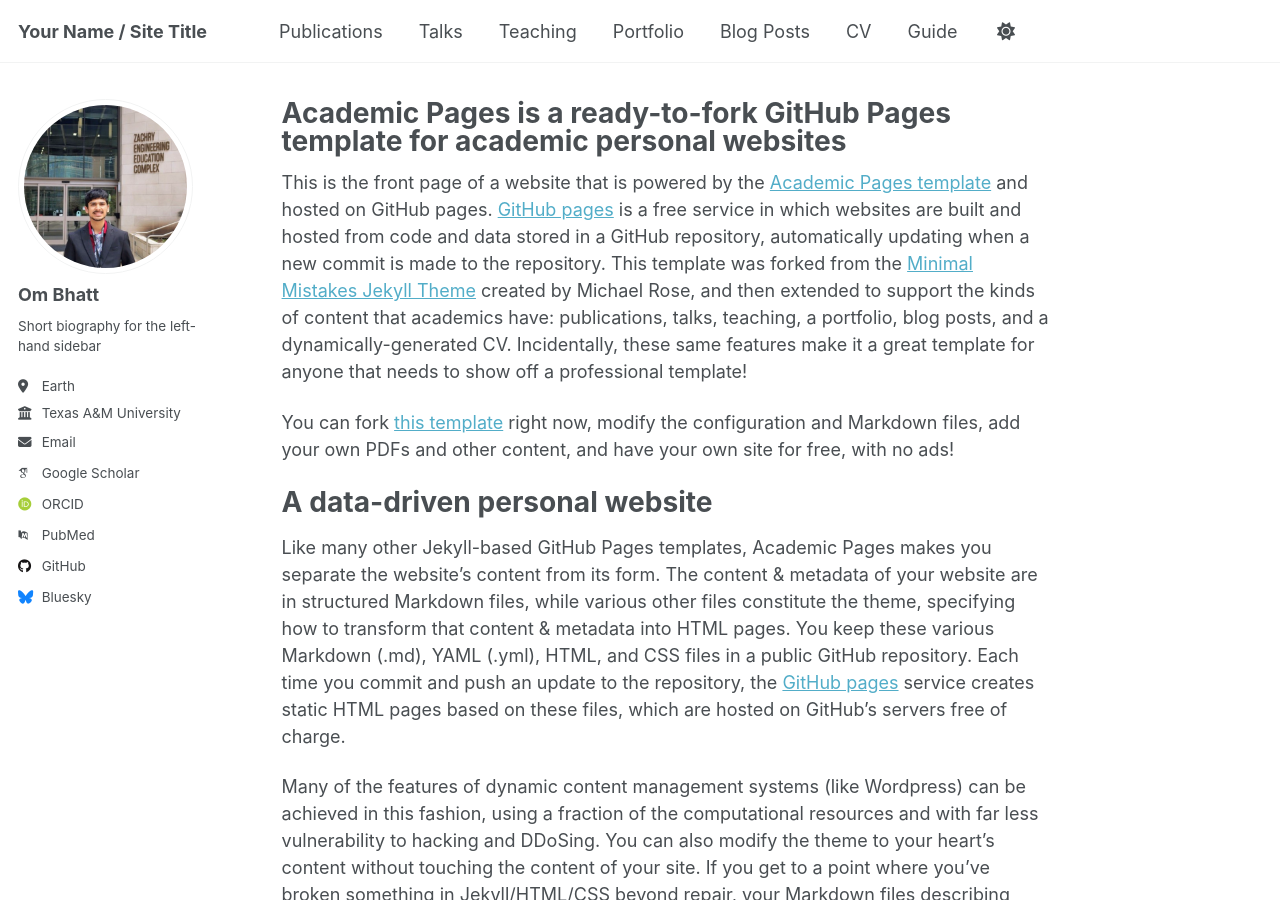
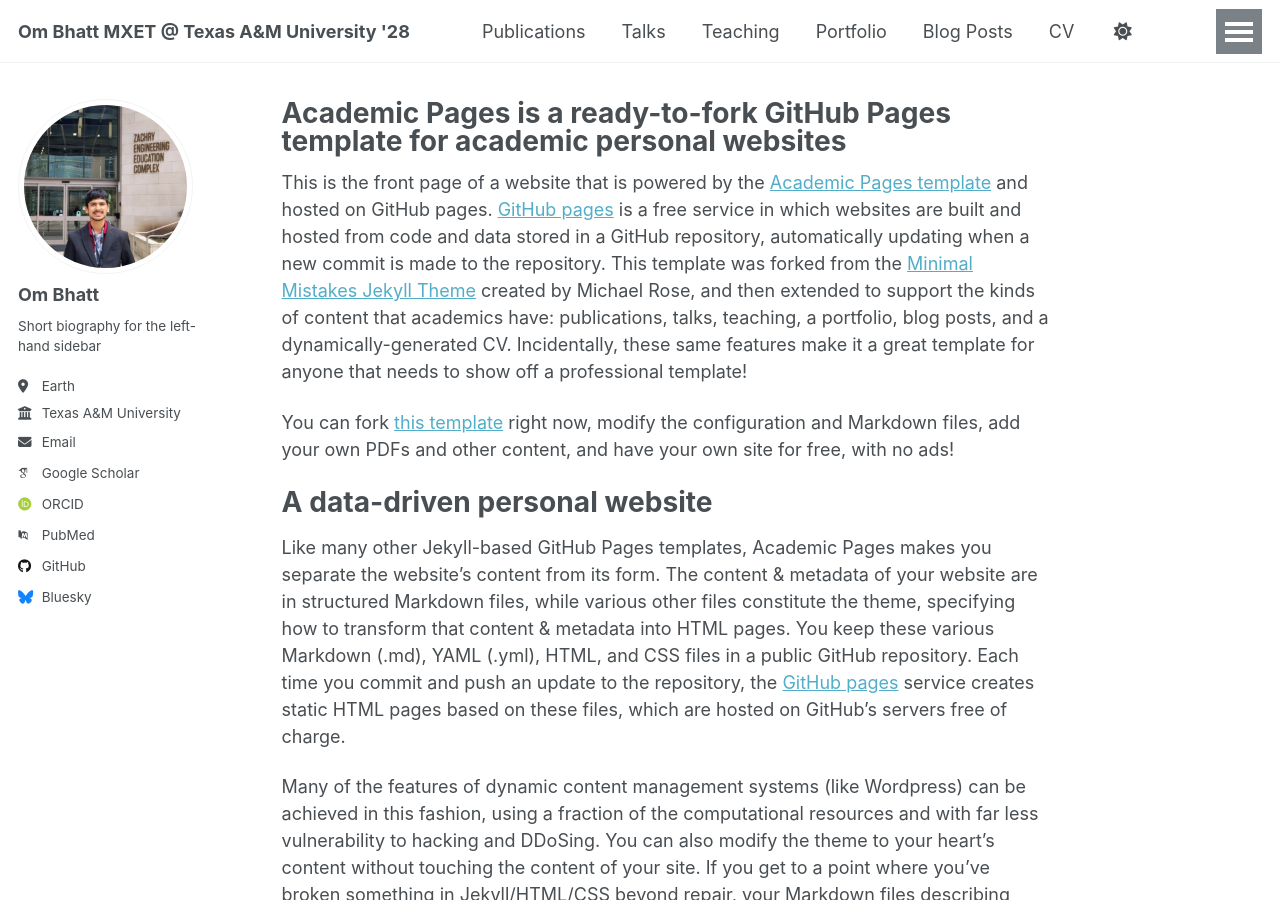
Before and after one commit to ombhatt2/ombhatt2.github.io, a Jekyll site: the page built from _pages/about.md, in a window 1280 px wide and 900 px high. Built offline with Jekyll 4.4.1, drawn with Linux system fonts in a browser that asks for light colours; some web fonts are replaced; a script that is not in the unit is left out.

Commit message:
Update title

```diff
--- a/_config.yml
+++ b/_config.yml
@@ -9,7 +9,7 @@
 # Basic Site Settings
 locale                   : "en-US"
 site_theme               : "default"
-title                    : "Your Name / Site Title"
+title                    : "Om Bhatt MXET @ Texas A&M University '28"
 title_separator          : "-"
 name                     : &name "Your Name"
 description              : &description "personal description"
```
